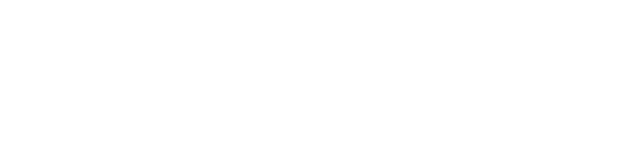
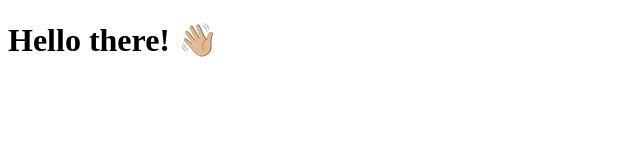
Before and after one commit to valeriaa16/project-p1-first-webpage, a plain HTML site: page code/index.html in a window 1280 px wide. Shown: the whole page, without its empty margins (0-640 px from the left). Drawn offline with Linux system fonts and the light colour scheme.

Commit message:
setup starter code

```diff
--- a/code/index.html
+++ b/code/index.html
@@ -3,11 +3,18 @@
   <head>
     <meta charset="utf-8" />
     <meta name="viewport" content="width=device-width, initial-scale=1.0" />
-    <title>Project 3</title>
+    <title>Project Name</title>
     <!-- dont forget to add a css file and link it here! -->
-    <!-- If you're using google fints, that should be added here -->
+    <!-- If you're using google fonts, that should be added here -->
   </head>
   <body>
-    <!-- Write your code here inside the body to make it appear in the browser -->
+    <!--
+      Write your code here inside the body to make it appear in the browser.
+      Below is an example on how to use an image tag. Copy it and add it in the body, but outside the comment tag if you want to see how it looks like on the website. Then you can change the size and other styling for it in the css file.
+
+      <img src="example-recipe-background.png" alt="Banana Bread">
+
+    -->
+    <h1>Hello there! 👋🏼</h1>
   </body>
 </html>
--- a/code/style.css
+++ b/code/style.css
@@ -1 +1,5 @@
-/* Here in the css file you'll write your styling. make sure to link the css file to the html file. */
+/* Here in the css file you'll write your styling. make sure to link the css file to the html file. If it's linked correctly you should see a light blue background. */
+
+body {
+  background-color: lightblue;
+}
```
Also changed, not shown: 1 other file.
